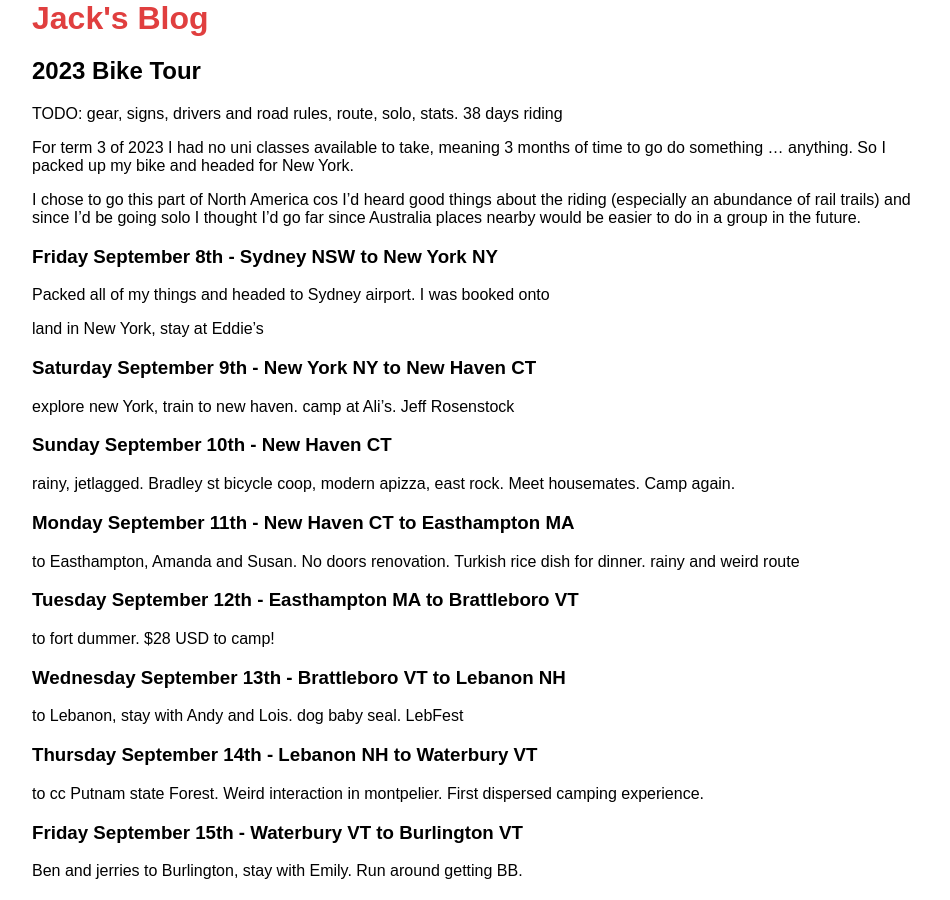
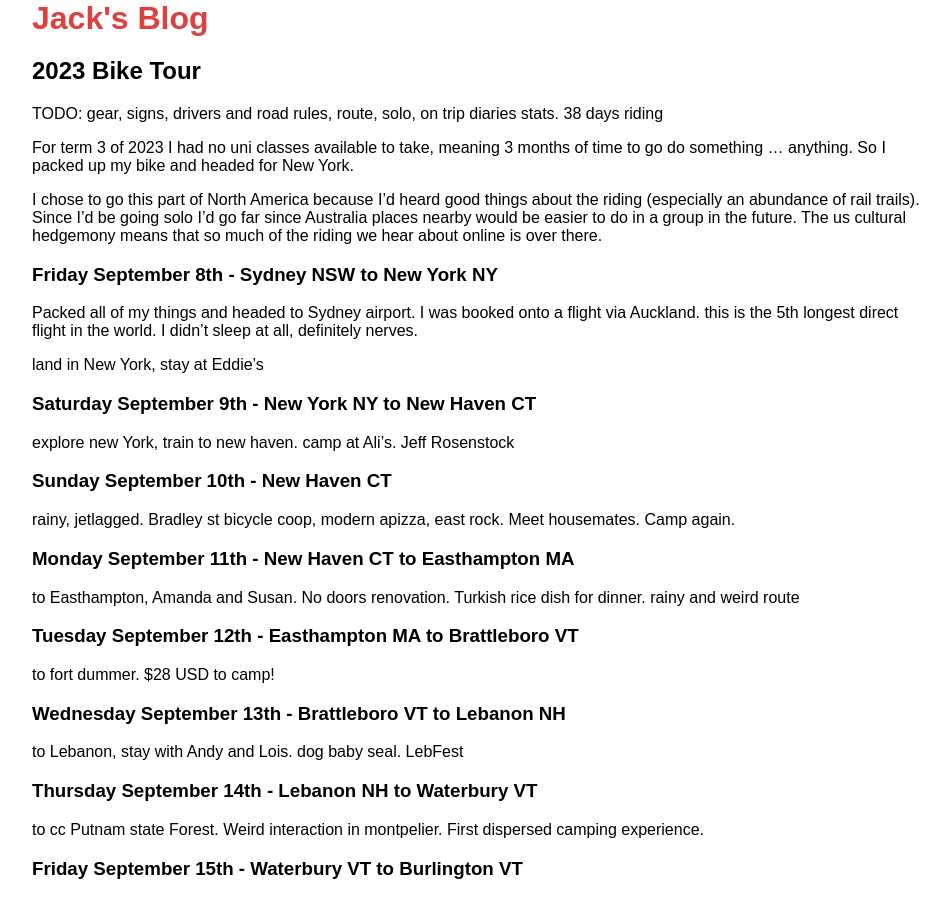
Before and after one commit to JackRobbers/jackrobbers.github.io, a Jekyll site: the page built from _posts/2023-12-17-2023-bike-tour.md, in a window 1280 px wide and 900 px high. Shown: the whole window, without its empty margins (160-1110 px from the left). Built offline with Jekyll 4.4.1, drawn with Linux system fonts in a browser that asks for light colours; a script that is not in the unit is left out; some of the changed text lies outside the part shown.

Commit message:
start on ttt

```diff
--- a/_config.yml
+++ b/_config.yml
@@ -48,3 +48,6 @@
       path: "_posts"
     values:
       layout: "blog"
+
+collections:
+  - ttt
--- a/_posts/2023-12-17-2023-bike-tour.md
+++ b/_posts/2023-12-17-2023-bike-tour.md
@@ -3,15 +3,15 @@
 layout: blog-strava
 ---
 
-TODO: gear, signs, drivers and road rules, route, solo, stats. 38 days riding
+TODO: gear, signs, drivers and road rules, route, solo, on trip diaries stats. 38 days riding
 
 For term 3 of 2023 I had no uni classes available to take, meaning 3 months of time to go do something ... anything. So I packed up my bike and headed for New York.
 
-I chose to go this part of North America cos I'd heard good things about the riding (especially an abundance of rail trails) and since I'd be going solo I thought I'd go far since Australia places nearby would be easier to do in a group in the future.
+I chose to go this part of North America because I'd heard good things about the riding (especially an abundance of rail trails). Since I'd be going solo I'd go far since Australia places nearby would be easier to do in a group in the future. The us cultural hedgemony means that so much of the riding we hear about online is over there.
 
 ### Friday September 8th - Sydney NSW to New York NY
 
-Packed all of my things and headed to Sydney airport. I was booked onto
+Packed all of my things and headed to Sydney airport. I was booked onto a flight via Auckland. this is      the 5th longest direct flight in the world. I didn't sleep at all, definitely nerves.
 
 land in New York, stay at Eddie's
 
@@ -109,7 +109,7 @@
 
 ### Monday October 2nd
 
-Pup has [a song](https://www.youtube.com/watch?v=iVuB1ZASrGw) named after the Don the Valley Parkway, which runs through Toronto. Bike ride along the Don river.
+Pup has [a song](https://www.youtube.com/watch?v=iVuB1ZASrGw) named after the Don the Valley Parkway, which runs through Toronto. Bike ride along the Don river. This song has been stuck in my head for years so this was a bit of pilgrimatge. The bke path here is very nice, from what I could gather there's been lots of rehabilitation work on the area recently.
 
 ### Tuesday October 3rd
 
@@ -234,7 +234,7 @@
 
 ### Tuesday November 7th
 
-to bodega dunes campground
+to bodega dunes campground. cyclist heading the other way
 
 ### Wednesday November 8th
 
--- /dev/null
+++ b/_ttt/genride.py
@@ -0,0 +1,2 @@
+# generate a template md file for a ride
+# easy since always on a thursday
```
Also changed, not shown: _ttt/2025-10-23.md (added, +3 -0 lines), ttt.md (added, +16 -0 lines), Gemfile.lock, _posts/2023-12-18-tech-for-bike-tour-post.md (deleted).
